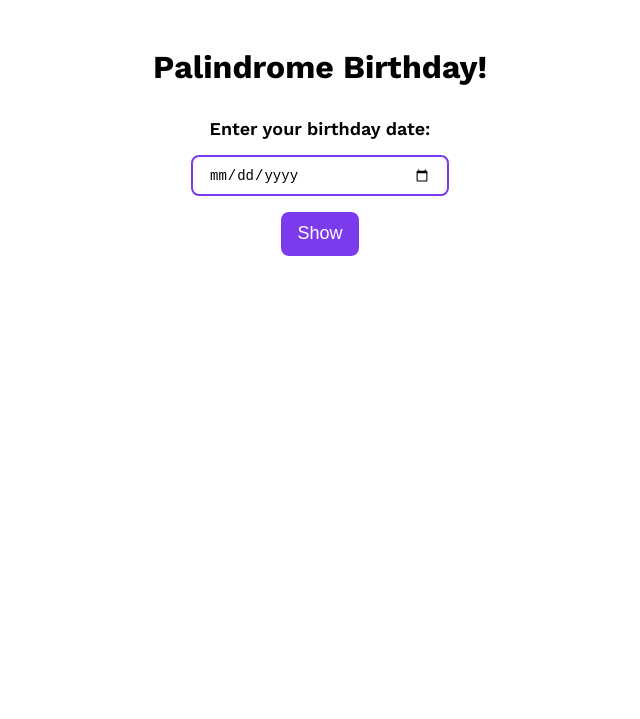
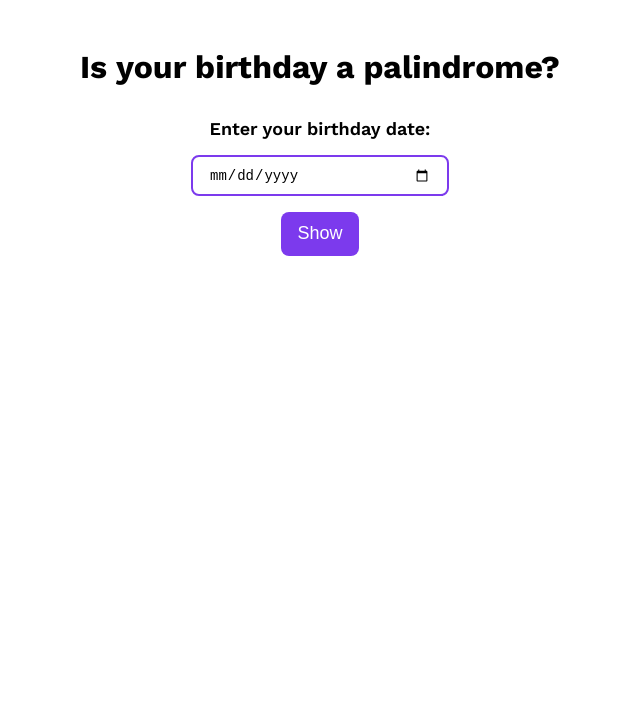
Before and after one commit to Programmer-Sourav/MarkThirteen-Is-your-birthday-palindrome, a plain HTML site: page index.html in a window 1280 px wide. Shown: the top 719 px of the page, without its empty margins (320-960 px from the left). Drawn offline with nearby package versions, Linux system fonts and the light colour scheme.

Commit message:
Update index.html

```diff
--- a/index.html
+++ b/index.html
@@ -14,7 +14,7 @@
   </head>
   <body>
     <main>
-      <h2>Palindrome Birthday!</h2>
+      <h2>Is your birthday a palindrome?</h2>
       <label class="input-label">Enter your birthday date:</label>
       <input class="input" id="bday-input" type="date" />
       <button id="show-btn">Show</button>
```
